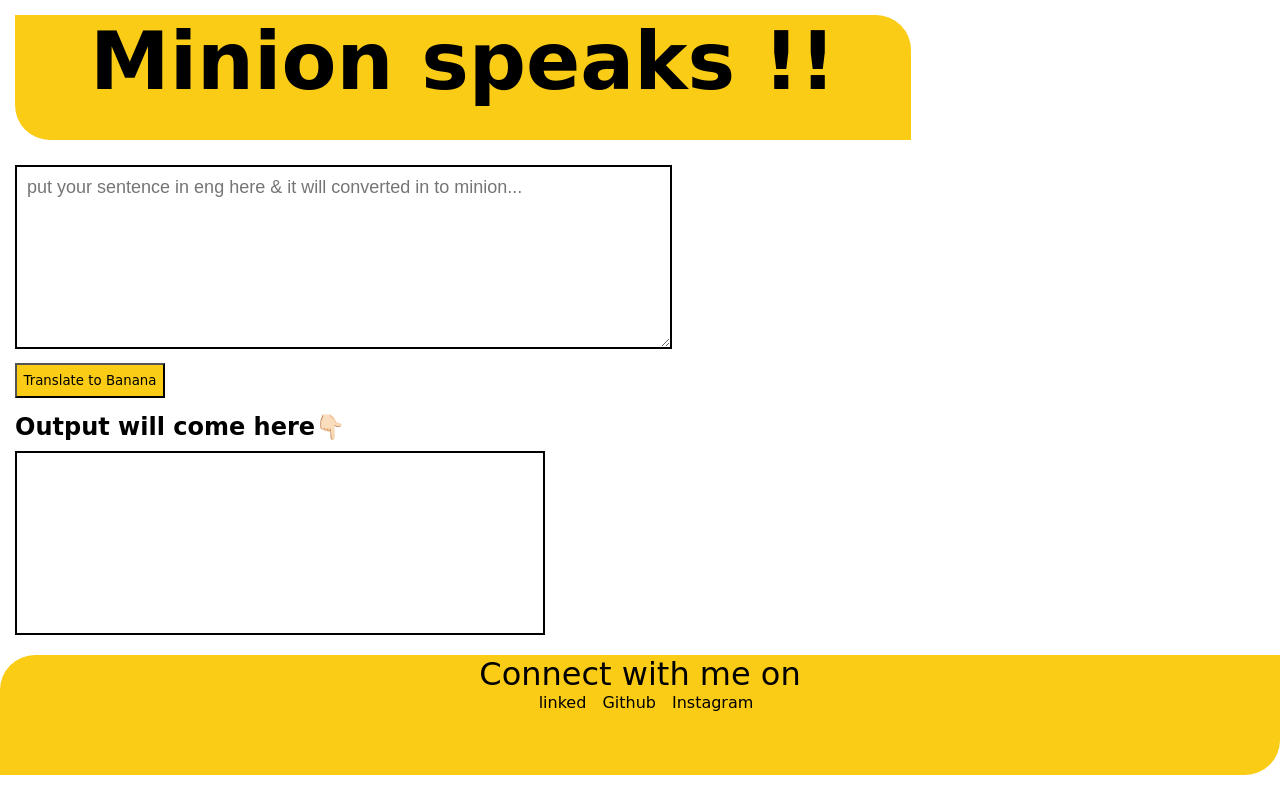
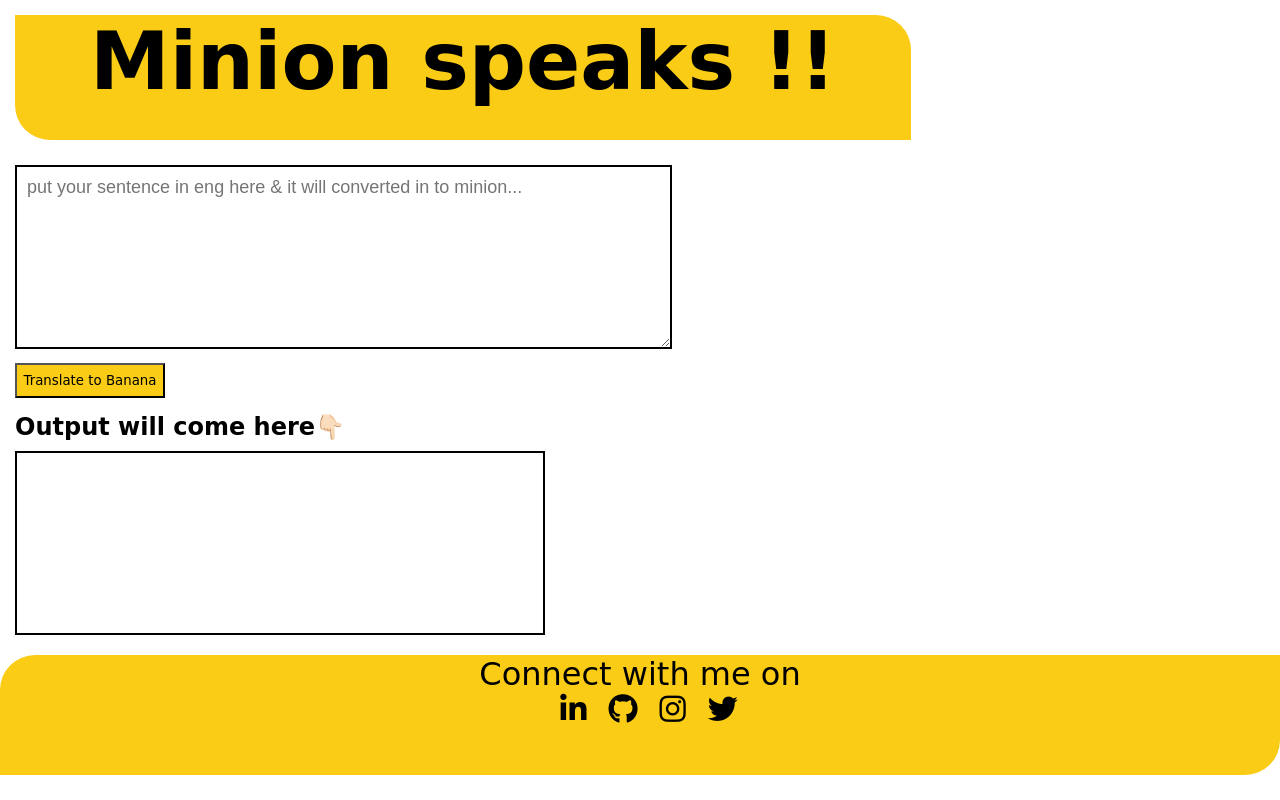
Before and after one commit to Guptaabhii/Minions-talk, a plain HTML site: page index.html in a window 1280 px wide. Drawn offline with Linux system fonts and the light colour scheme.

Commit message:
change in social links

```diff
--- a/index.html
+++ b/index.html
@@ -5,6 +5,7 @@
     <meta http-equiv="X-UA-Compatible" content="IE=edge">
     <meta name="viewport" content="width=device-width, initial-scale=1.0">
     <title>Minion speaks</title>
+    <link rel="stylesheet" href="https://cdnjs.cloudflare.com/ajax/libs/font-awesome/6.2.0/css/all.min.css">
     <link href="style.css" rel="stylesheet">
 </head>
 <body>
@@ -22,9 +23,10 @@
     <footer>
         <div class="connect">Connect with me on</div>
         <ul>
-            <li><a href="https://www.linkedin.com/in/abhishek-gupta-23683924a">linked</a></li>
-            <li><a href="https://github.com/Guptaabhii">Github</a></li>
-            <li><a href="https://www.instagram.com/1207abhishekgupta?r=nametag">Instagram</a></li>
+            <li><a target="_blank" href="https://www.linkedin.com/in/abhishek-gupta-23683924a"><i class="fa-brands fa-linkedin-in"></i></a></li>
+            <li><a target="_blank" href="https://github.com/Guptaabhii"><i class="fa-brands fa-github"></i></a></li>
+            <li><a target="_blank" href="https://www.instagram.com/1207abhishekgupta?r=nametag"> <i class="fa-brands fa-instagram"></i></a></li>
+            <li><a target="_blank" href="https://twitter.com/Abhishek12703"><i class="fa-brands fa-twitter"></i></a></li>
         </ul>
     </footer>
     <script src="app.js" type="text/javascript"></script>
--- a/style.css
+++ b/style.css
@@ -69,6 +69,6 @@ footer ul li{
 footer ul li a{
     text-decoration: none;
     color: black;
-    font-family: 'Dancing Script', cursive;
-    padding-left: 12px;
+    font-size: 30px;
+    padding-left: 18px;
 }
```
